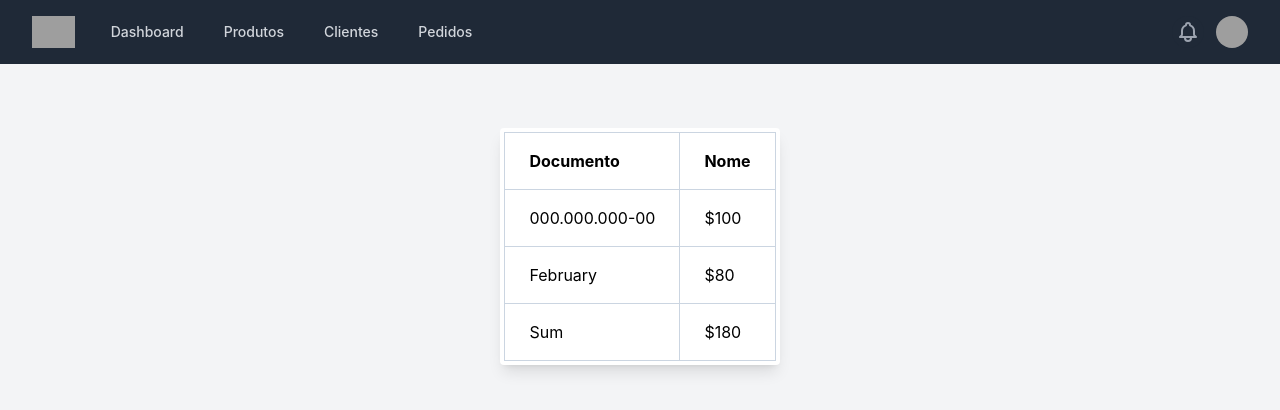
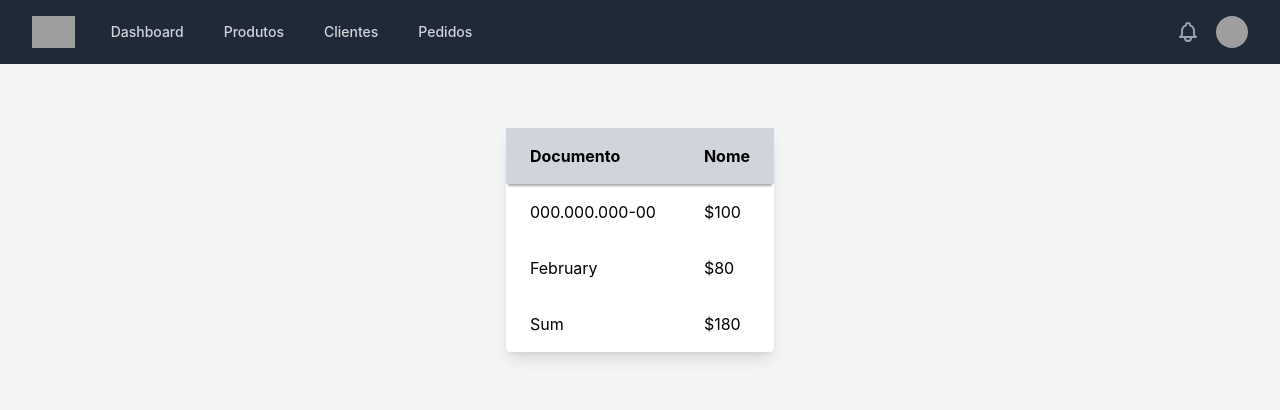
Before and after one commit to luizzfe00/web_vitrine, a Next.js app: page /clients in a window 1280 px wide. Shown: the top 410 px of the page. Built offline with nearby package versions, Linux system fonts and the light colour scheme; grey boxes are pictures that could not be loaded.

Commit message:
structure

```diff
--- a/pages/clients/index.tsx
+++ b/pages/clients/index.tsx
@@ -3,28 +3,28 @@ import React from 'react'
 const Clients = () => {
   return (
     <div className='w-full flex flex-col py-16 sm:px-52 justify-center items-center'>
-        <div className='bg-white p-1 rounded shadow-lg'>
-            <table className='table-auto border-collapse border border-slate-400 text-left'>
+        <div className='bg-white rounded shadow-lg'>
+            <table className='table-auto text-left'>
                 <thead>
-                    <tr>
-                        <th className='border border-slate-300 px-6 py-4'>Documento</th>
-                        <th className='border border-slate-300 px-6 py-4'>Nome</th>
+                    <tr className='bg-gray-300 shadow-bottom-inset'>
+                        <th className=' px-6 py-4'>Documento</th>
+                        <th className=' px-6 py-4'>Nome</th>
                     </tr>
                 </thead>
                 <tbody>
                     <tr>
-                        <td className='border border-slate-300 px-6 py-4'>000.000.000-00</td>
-                        <td className='border border-slate-300 px-6 py-4'>$100</td>
+                        <td className=' px-6 py-4'>000.000.000-00</td>
+                        <td className=' px-6 py-4'>$100</td>
                     </tr>
                     <tr>
-                        <td className='border border-slate-300 px-6 py-4'>February</td>
-                        <td className='border border-slate-300 px-6 py-4'>$80</td>
+                        <td className=' px-6 py-4'>February</td>
+                        <td className=' px-6 py-4'>$80</td>
                     </tr>
                 </tbody>
                 <tfoot>
                     <tr>
-                        <td className='border border-slate-300 px-6 py-4'>Sum</td>
-                        <td className='border border-slate-300 px-6 py-4'>$180</td>
+                        <td className=' px-6 py-4'>Sum</td>
+                        <td className=' px-6 py-4'>$180</td>
                     </tr>
                 </tfoot>
             </table>
--- a/tailwind.config.js
+++ b/tailwind.config.js
@@ -5,7 +5,11 @@ module.exports = {
     "./components/**/*.{js,ts,jsx,tsx}",
   ],
   theme: {
-    extend: {},
+    extend: {
+      boxShadow: {
+        'bottom-inset': '0 4px 2px -2px #ABABAB'
+      }
+    },
   },
   plugins: [],
 }
```
